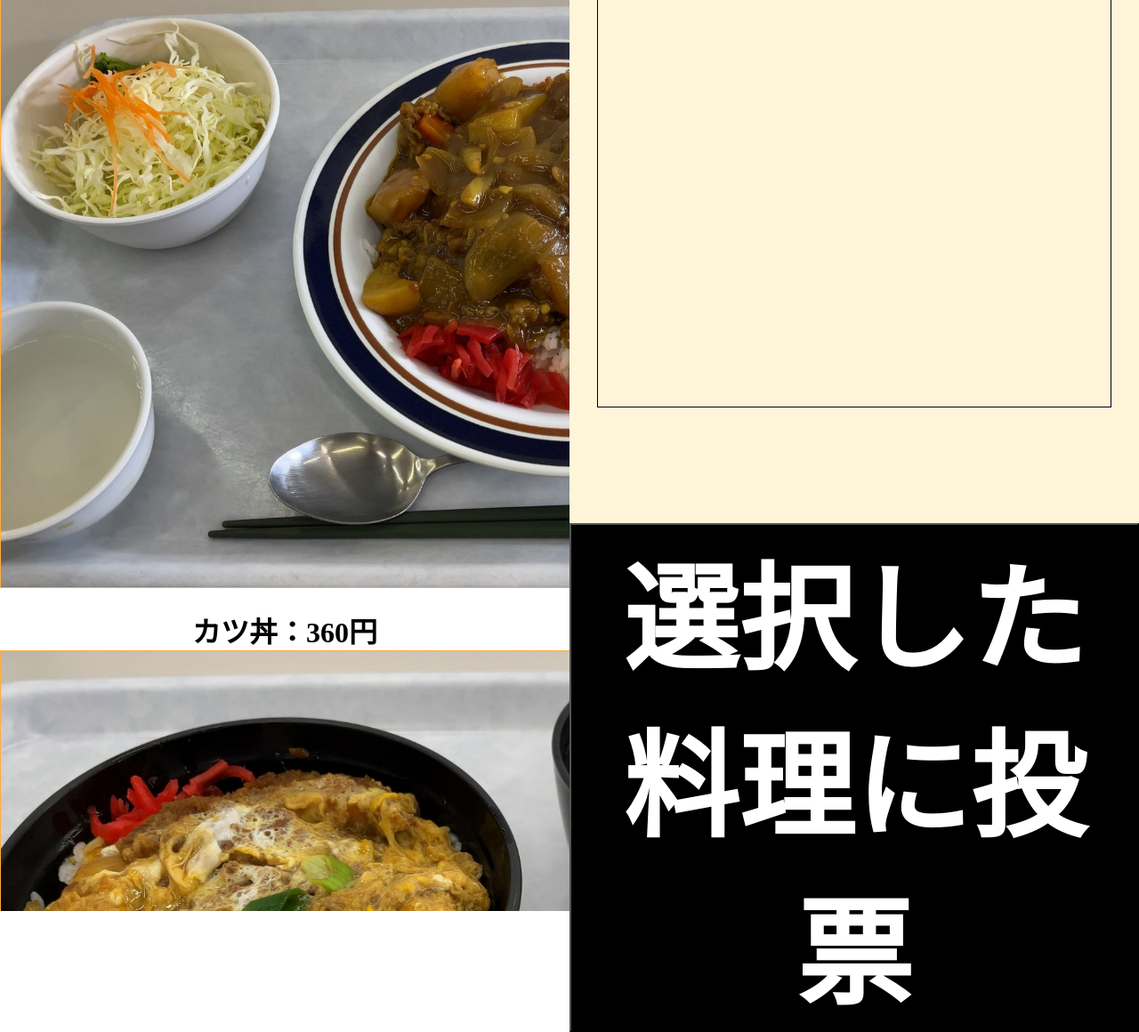
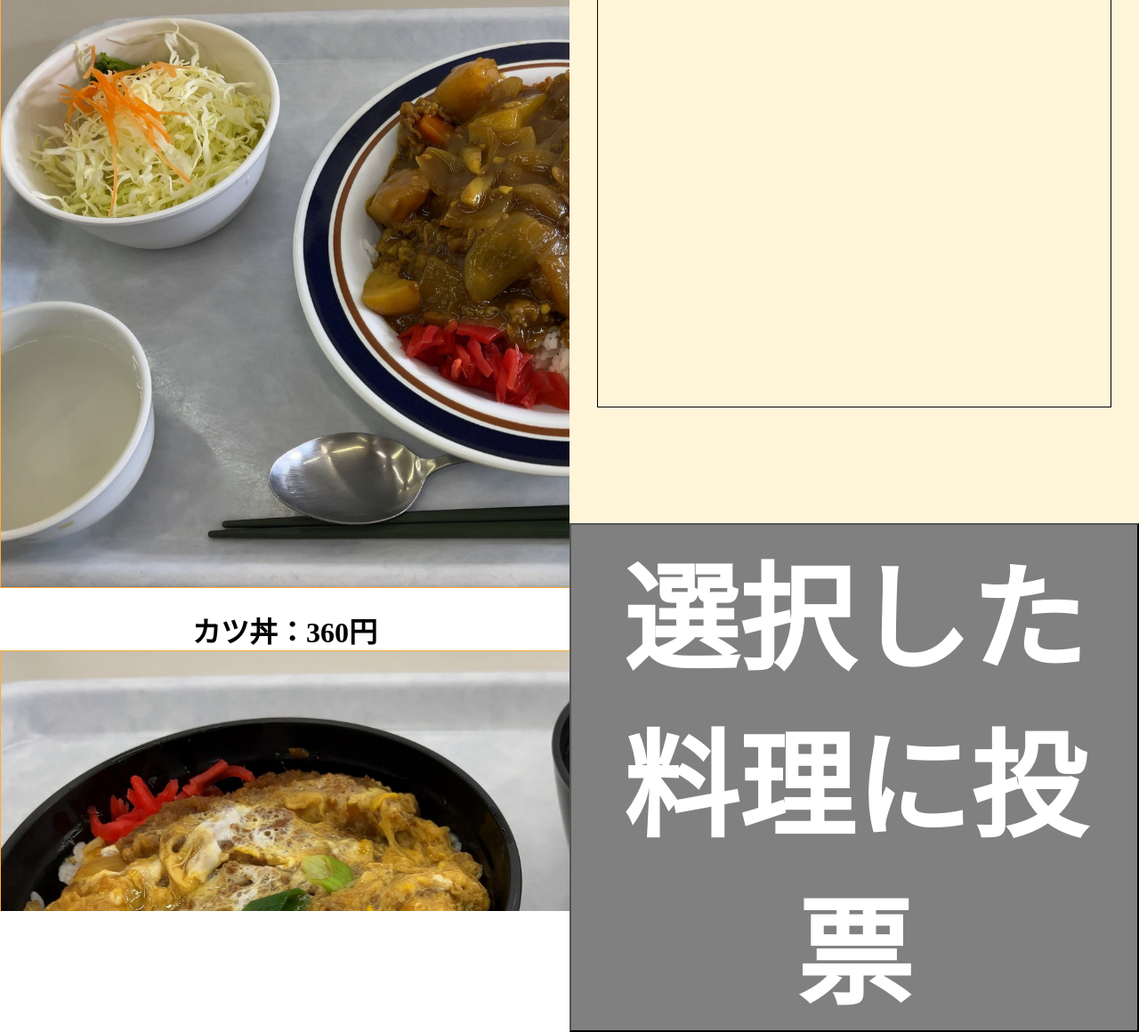
Before and after one commit to kouhei0217/SystemDesign2, a Flask app: template templates/index.html in a window 1280 px wide, with the pointer over the restyled element. Shown: the part 1576-2736 px from the top of the page at 89% size. Run offline with Flask 2, Linux system fonts and the light colour scheme; the template is opened without the code that fills it, so the values that code supplies are empty.

Commit message:
Update index.css

```diff
--- a/static/index.css
+++ b/static/index.css
@@ -95,6 +95,6 @@ body .main .request_box button {
   transition: .3s;
 }
 body .main .request_box button:hover {
-  background: #;
+  background: #808080;
 }
 /*# sourceMappingURL=index.css.map */
```
